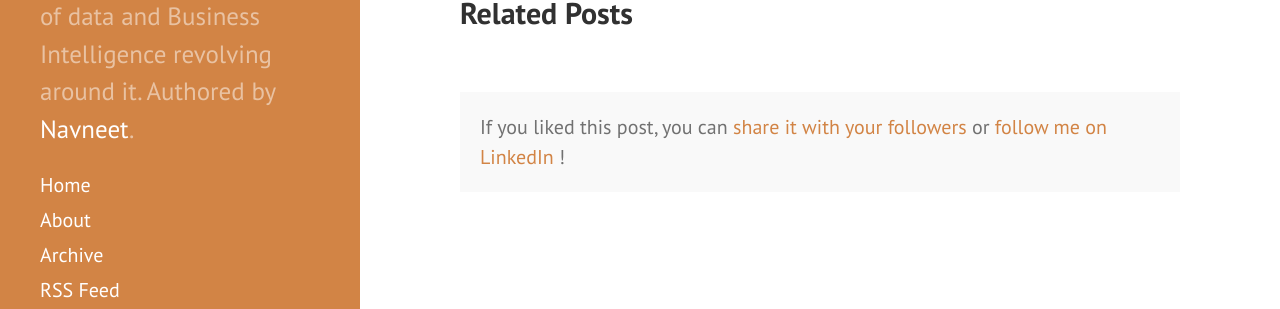
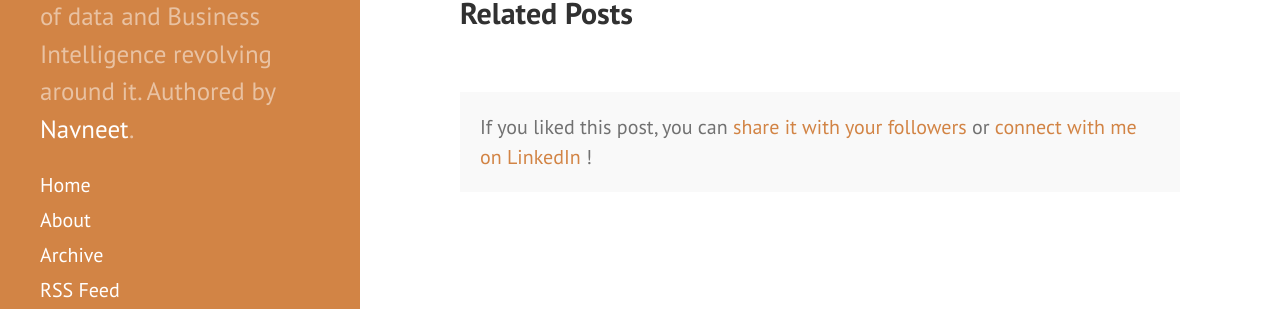
Before and after one commit to DataAndBI/DataAndBI.github.io, a Jekyll site: the page built from _posts/2016-04-03-data-and-bi.md, in a window 1280 px wide. Shown: the part 467-776 px from the top of the page. Built offline with Jekyll 4.4.1, drawn with Linux system fonts in a browser that asks for light colours; comment, search, counter and statistics services are not loaded.

Commit message:
Updated content

```diff
--- a/_includes/twitter_plug.html
+++ b/_includes/twitter_plug.html
@@ -5,6 +5,6 @@
      share it with your followers</a>
    or
     <a href="https://ca.linkedin.com/in/nsharma7" target="_blank">
-        follow me on LinkedIn
+        connect with me on LinkedIn
     </a>!
 </p>
```
